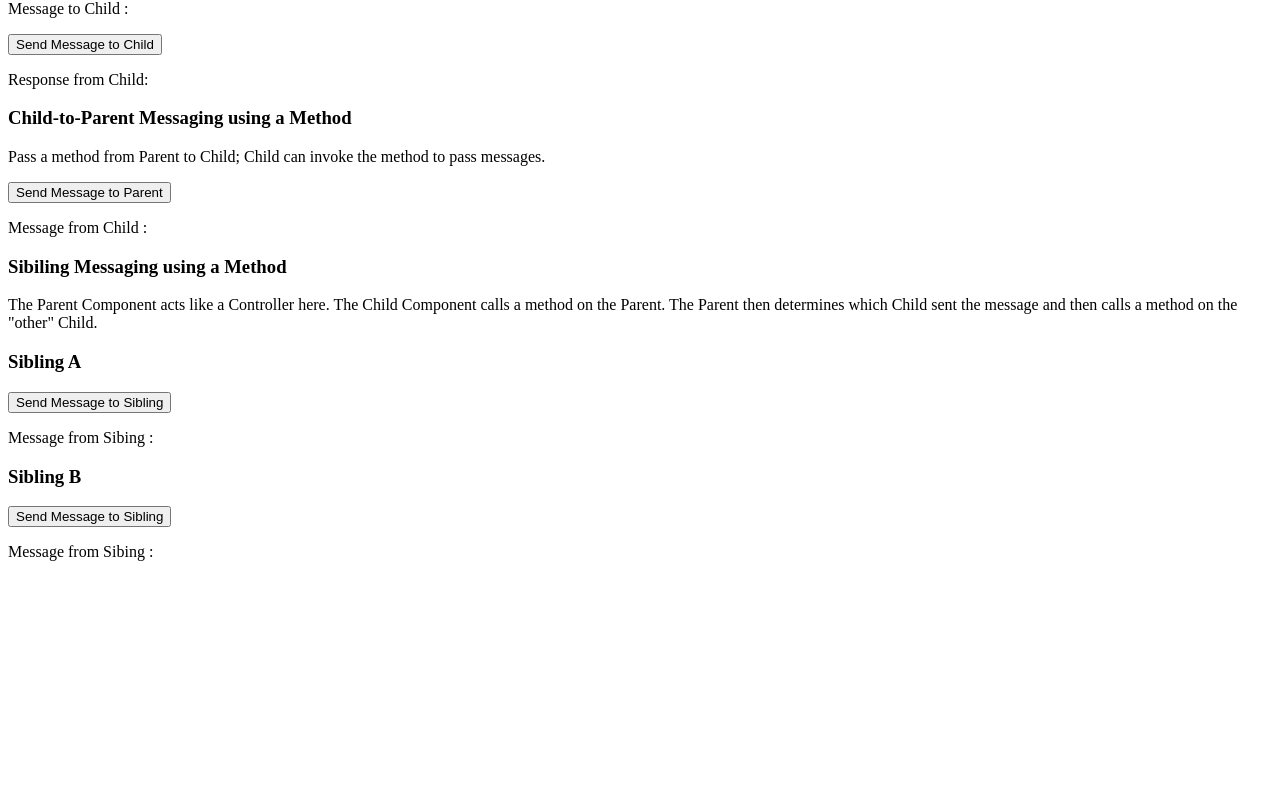
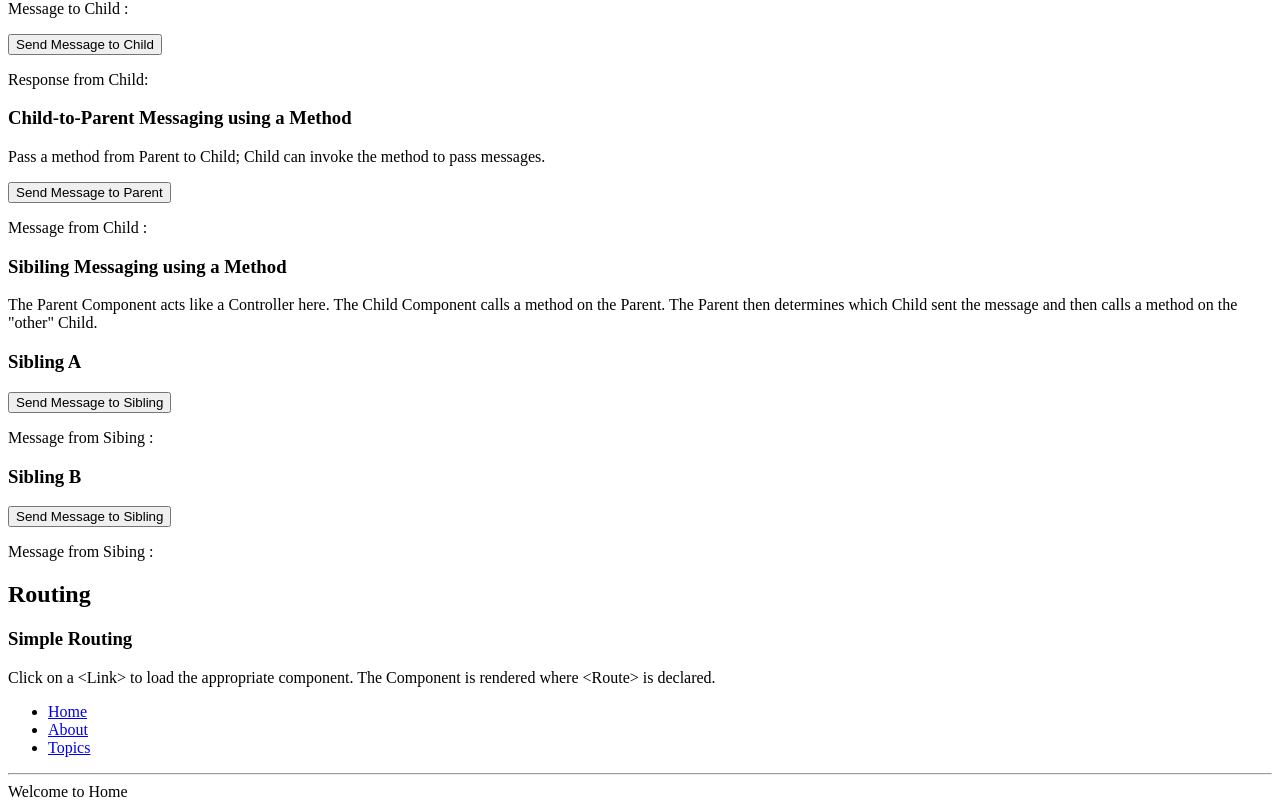
Before and after one commit to ScottVandervort/react-playground, a React (Create React App) app: page / in a window 1280 px wide. Shown: the part 1143-1952 px from the top of the page. Before the commit the page ends 1720 px from the top, so only its background shows below. Built offline with nearby package versions, Linux system fonts and the light colour scheme.

Commit message:
Checking in simple router example

```diff
--- a/package.json
+++ b/package.json
@@ -5,6 +5,7 @@
   "dependencies": {
     "react": "^16.2.0",
     "react-dom": "^16.2.0",
+    "react-router-dom": "^4.2.2",
     "react-scripts": "1.0.17"
   },
   "scripts": {
--- a/src/App.js
+++ b/src/App.js
@@ -8,6 +8,7 @@ import ParentChildMessagingProps from './Components/ParentChildMessagingProps';
 import ParentChildMessagingMethod from './Components/ParentChildMessagingMethod';
 import ChildParentMessagingMethod from './Components/ChildParentMessagingMethod';
 import SiblingMessaging from './Components/SiblingMessaging';
+import SimpleRouting from './Components/SimpleRouting';
 //import logo from './logo.svg';
 //import './App.css';
 
@@ -40,6 +41,8 @@ class App extends Component {
         <ParentChildMessagingMethod/>
         <ChildParentMessagingMethod/>
         <SiblingMessaging/>
+        <h2>Routing</h2>
+        <SimpleRouting/>
       </div>
     );
   }
--- a/src/Components/Simple.js
+++ b/src/Components/Simple.js
@@ -2,7 +2,7 @@ import React from 'react';
 
 function Simple ( props ) {
     return (
-        <div class="components.simple">
+        <div>
             <h3>Simple Component</h3>
             <p>The most simple example of a component - is a function. Props is sent in from parent.</p>
             <span>Prop: {props.myProp}</span>
--- /dev/null
+++ b/src/Components/SimpleRouting.js
@@ -0,0 +1,44 @@
+import React from 'react';
+import { BrowserRouter as Router, Route, Link } from "react-router-dom";
+
+const SimpleRouting = () => (
+  <div>
+    <h3>Simple Routing</h3>
+    <p>Click on a &lt;Link&gt; to load the appropriate component. The Component is rendered where &lt;Route&gt; is declared.</p>
+    <Router>
+      <div>
+        <ul>
+          <li>
+            <Link to="/">Home</Link>
+          </li>
+          <li>
+            <Link to="/about">About</Link>
+          </li>
+          <li>
+            <Link to="/topics">Topics</Link>
+          </li>
+        </ul>
+        <hr />
+        <Route exact path="/" component={Home} />
+        <Route path="/about" component={About} />
+        <Route path="/topics" component={Topics} />
+      </div>
+  </Router>
+  </div>
+  )
+
+  const Home = () => (
+    <span>Welcome to Home</span>
+  )
+
+  const About = () => (
+    <span>Welcome to About</span>
+  )
+
+  const Topics = () => (
+    <span>Welcome to Topics</span>
+  )
+
+
+
+  export default SimpleRouting;
```
Also changed, not shown: notes.txt, 2 other files (tests, documents, lock files or other folders).
